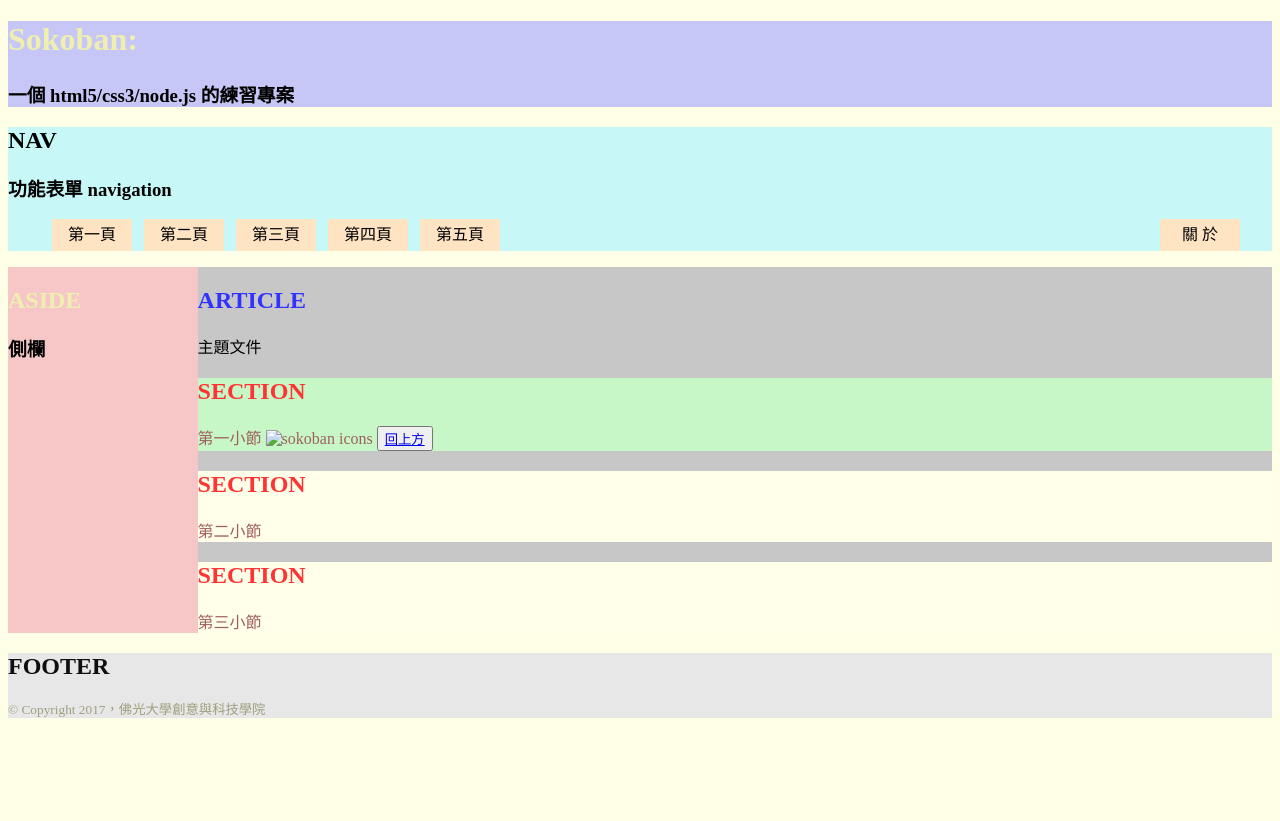
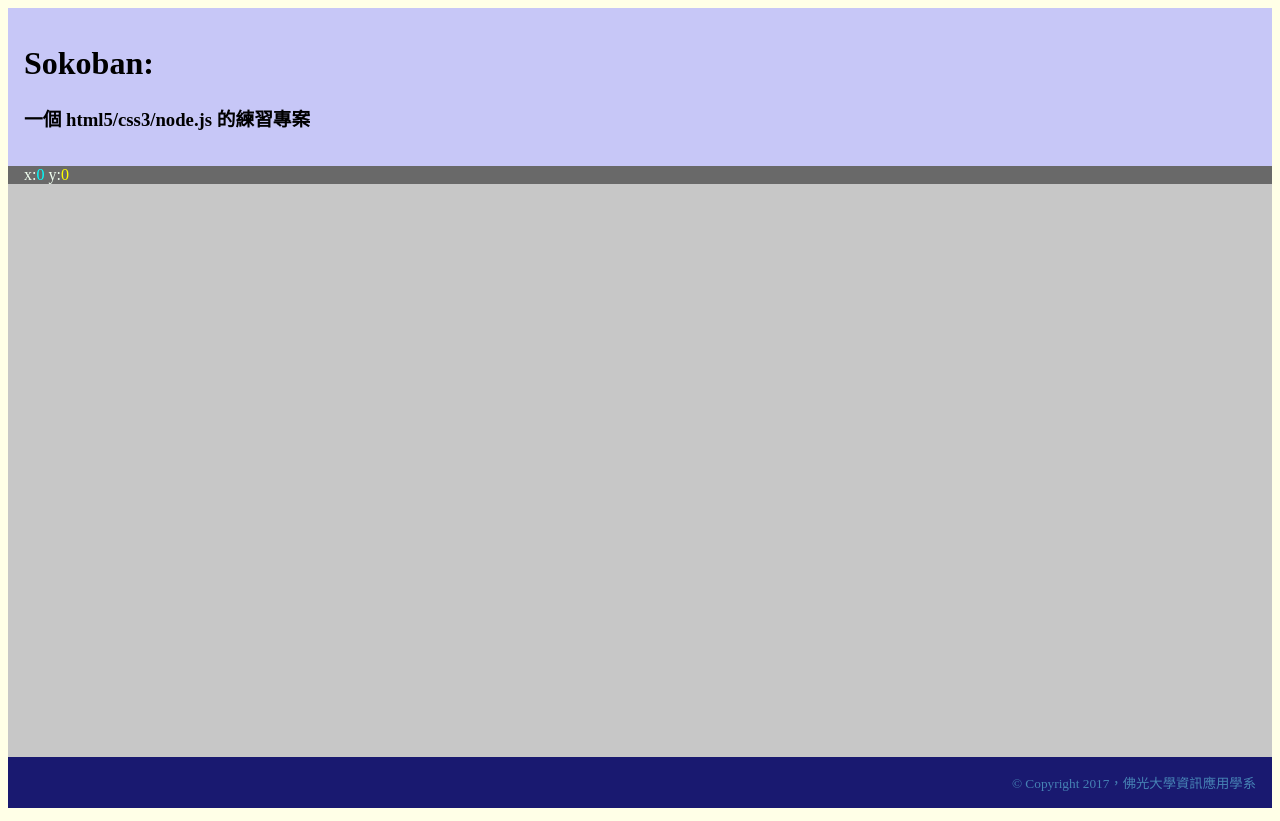
Before and after one commit to HUANG-347601/sokoban, a plain HTML site: page htdocs/index.html in a window 1280 px wide. Drawn offline with Linux system fonts and the light colour scheme; files that its build step writes are made by us from their sources.

Commit message:
index.js

```diff
--- a/htdocs/assets/css/styles.css
+++ b/htdocs/assets/css/styles.css
@@ -1,10 +1,23 @@
+/**
+ *  @file       styles.css
+ *  @brief      The default .css file of Sokoban.
+ *  @author     Yiwei Chiao (ywchiao@gmail.com)
+ *  @date       11/17/2017 created.
+ *  @date       12/07/2017 last modified.
+ *  @since      0.1.0
+ *  @copyright  MIT, (C) 2017 Yiwei Chiao
+ *  @details
+ *
+ *  The default .css file of Sokoban.
+ */
+
 html {
   height: 100%;
 }
 
 body {
   background-color: #ffffe7;
- height: 100%;
+  height: 100vh;
 }
 
 header {
@@ -17,18 +30,13 @@ header {
 
 aside {
   background-color: #f7c7c7;
- width: 15%;
- float: left;
 }
 
 article {
-
   background-color: #c7c7c7;
- width: 85%;
- float: left;
 }
 
- section {
+oection {
   background-color: #c7f7c7;
 }
 
@@ -36,117 +44,140 @@ header {
   background-color: #e7e7e7;
 }
 
- .flexbox {
- display: flex;
+.card {
+  border-radius: 12px;
+  border: 1px solid azure;
+  padding: .25rem .5rem;
+  margin: 1rem 3rem;
+  box-shadow: 3px 5px;
+  background-color: #ffefcf;
+  opacity: .75;
+  text-align: center;
 }
 
- .blacktext{
- color: #0f0f0f;
+.card_header {
+  position: relative;
+  line-height: 2rem;
+  height: 2rem;
+  margin: 1.0rem 0 .25rem 0;
+  text-align: left;
 }
 
- .redtext {
- color: #ff3333;
+.card_content {
+  display: grid;
+  grid: repeat(5, 1fr) / repeat(5, 1fr);
+  margin: .25rem;
+  padding: 1rem 0;
+  border-top: 3px solid #aaaacc;
+  border-bottom: 3px solid #aaaacc;
 }
 
- .bluetext {
- color: #3333ff;
+@keyframes slide_in {
+  from {
+    margin-left: 100%;
+    width: 100%;
   }
 
- .irontext {
- color: #efefaf;
+  to {
+    margin-left: 0%;
+    width: 100%;
+  }
 }
 
- .browntext {
- color: #9f5f5f;
+@keyframes move_eye {
+  from {
+    margin-left: -20%;
   }
 
- .sectext {
- color: #7f7fef;
+  to {
+    margin-left: 100%;
+  }
 }
 
- .lighttext {
-
- color: #9f9f7f;
+.welcome {
+  background-color: black;
+  height: 3.5rem;
+  width: 100%;
+  overflow: hidden;
 }
 
- #about {
- float: right;
- margin: 0px 2em 0px 0px;
+.welcome_message {
+  width: 100%;
+  text-align: center;
+  margin-right: 2%;
+  padding: .25rem;
+  color: white;
+  float: left;
 }
 
- .milky {
- background-color: #ffffea;
+.cylon_eye {
+  background-color: red;
+  background-image: linear-gradient(to right,
+      rgba(0, 0, 0, .9) 25%,
+      rgba(0, 0, 0, .1) 50%,
+      rgba(0, 0, 0, .9) 75%
+  );
+
+  color: white;
+  height: 100%;
+  width: 20%;
+
+  animation: 5s linear alternate infinite move_eye;
 }
-nav > ul > li {
- display: inline-block;
- height: 2em;
- min-width: 4em;
- line-height: 2em;
- text-align: center;
- // 上下 pading: 0; 左右 padding: 0.5 em;
- padding: 0px .5em;
- // 上下 pading: 0; 左右 padding: 0.25 em;
- margin: 0px .25em;
- border: none;
- background-color: bisque;
+
+.slide_in {
+  animation: 3s ease alternate 1 slide_in;
+  overflow: hidden;
 }
 
 /*
-
- * 當滑⿏游標移到 nav > ul > li 上時，更改 * 背景顏色 *
+ * 頁面的根 container
  */
- nav > ul > li:hover {
- background-color: #dfdfdf;
- }
-
- nav > ul > li:hover [id*=drop_] {
- display: block;
+.site_container {
+  display: flex;
+  flex-direction: column;
+  height: 100vh;
 }
 
 /*
- * 下拉式 (drop-down) 功能表
+ * 佔據所有能佔的 (垂直) 空間的 site_body
  */
- .drop_box {
- // 預設不顯示;
- display: none;
- // 去除 ul.li 的項目標示;
- list-style-type: none;
- // 位置跟隨它的父元素;
- position: absolute;
- background-color: #f9f9f9;
- padding: 0px;
- margin: 0px .25em;
+.site_body {
+  flex: 1 0 auto;
+/*  padding: 0 1rem; */
+}
+
+.site_banner {
+  padding: 1rem;
+}
+
+.site_status {
+  background-color: #696969;
+  color: #f0fff0;
+  padding: 0 1rem;
 }
 
 /*
- * 下拉式功能表裡的 *li* (list item)
- * 選單項目屬性設定
+ * 設置固定在底部的 site footer。
  */
- .drop_box ul li {
- min-width: 4em;
- text-align: center;
- padding: 0px .5em;
- margin: .25em 0px;
- border: none;
- background-color: bisque;
+.site_footer {
+  display: flex;
+  flex-shrink: 0;
+  padding: 1rem;
+  color: SteelBlue;
+  background: MidnightBlue;
 }
 
- /*
- * 當滑鼠游標移至
- * 下拉式功能表裡的 *li* (list item)
- * 選單項目時，
-
- * 更改屬性設定
- */
- .drop_box li:hover {
- color: DodgerBlue;
- background-color: Salmon;
+.float_right {
+  margin-left: auto;
 }
 
- /*
- * 當滑鼠游標移至 * 關於 * (about) 時，將
- * 對應的 drop_box 顯示出來
- */
- #about:hover #drop_about {
- display: block;
+#cursor_x {
+  color: #00ffff;
 }
+
+#cursor_y {
+  color: #ffff00;
+}
+
+/* styles.css */
--- a/htdocs/index.html
+++ b/htdocs/index.html
@@ -1,73 +1,36 @@
 <!DOCTYPE html>
 <html lang="zh-TW">
   <head>
+    <meta charset="utf-8">
+    <meta name="viewport" content="width=device-width, initial-scale=1.0">
+
+    <title>Sokoban: A Puzzle Game</title>
+    <meta name="author" content="Yiwei Chiao">
+    <meta name="description" content="A web-based Sokoban (倉庫番) game.">
+    <meta name="keywords" content="Javascript, game, Sokoban">
 
     <link rel="stylesheet" href="styles.css">
+    <script src="sokoban.js"></script>
   </head>
   <body>
-    <header id="page_top">
+    <div class="site_container">
+      <header class="site_banner">
         <h1 class="irontext">Sokoban:</h1>
         <h3>一個 html5/css3/node.js 的練習專案</h3>
       </header>
-    <nav>
-      <h2>NAV</h2>
-      <h3>功能表單 navigation</h3>
-    <ul>
-      <li id="sec1">第一頁
-        <ul class="drop_box" id="drop_1">
-      <li><a href="#sec1">Section 1</a></li>
-        </ul>
-      </li>
-      <li>第二頁
-        <ul class="drop_box" id="drop_2">
-          <li><a href="#sec2">Section 2</a></li>
-        </ul>
-      </li>
-      <li>第三頁
-         <ul class="drop_box" id="drop_3">
-           <li><a href="#sec3">Section 3</a></li>
-         </ul>
-      </li>
-      <li>第四頁</li>
-      <li>第五頁</li>
-      <li id="about">關 於
-        <ul class="drop_box" id="drop_about">
-          <li>小組成員</li>
-          <li>工作分工</li>
-        </ul>
-      </li>
-   </ul>
-   </nav>
-   <div class="flexbox">
-      <aside>
-        <h2 class="irontext">ASIDE</h2>
-        <h3>側欄</h3>
-      </aside>
-      <article>
-         <h2 class="bluetext">ARTICLE</h2>
-         主題文件
-         <section class="browntext" id="sec1">
-            <h2 class="redtext">SECTION</h2>
-            第一小節
-            <img src="/SokobanClone_byVellidragon.png"
-              alt="sokoban icons" width="480" height="480">
-             <button type="button">
-                <a href="#page_top">回上方</a>
-             </button>
-         </section>
-         <section class="browntext milky" id="sec2">
-       <h2 class="redtext">SECTION</h2>
-       第二小節
-      </section>
-      <section class="browntext milky" id="sec3">
-        <h2 class="redtext">SECTION</h2>
-        第三小節
-      </section>
+      <article class="site_body">
+        <header class="site_status">
+          <span>
+            x:<span id="cursor_x">0</span>
+            y:<span id="cursor_y">0</span>
+          </span>
+        </header>
       </article>
+      <footer class="site_footer">
+        <small class="float_right">
+          &copy; Copyright 2017，佛光大學資訊應用學系
+        <small>
+      </footer>
     </div>
-    <footer class="lighttext">
-      <h2 class="blacktext">FOOTER</h2>
-      <small>&copy; Copyright 2017，佛光大學創意與科技學院<small>
-    </footer>
   </body>
 </html>
--- a/httpd/config.json
+++ b/httpd/config.json
@@ -11,5 +11,10 @@
  "url": "../htdocs/assets/png/SokobanClone_byVellidragon.png",
  "type": "image/png"
 
+ },
+ "/sokoban.js": {
+    "url": "../htdocs/js/sokoban.js",
+    "type": "text/js"
+
  }
  }
```
Also changed, not shown: htdocs/js/sokoban.js (added, +68 -0 lines). Lines whose indentation alone changed are shown as unchanged.
